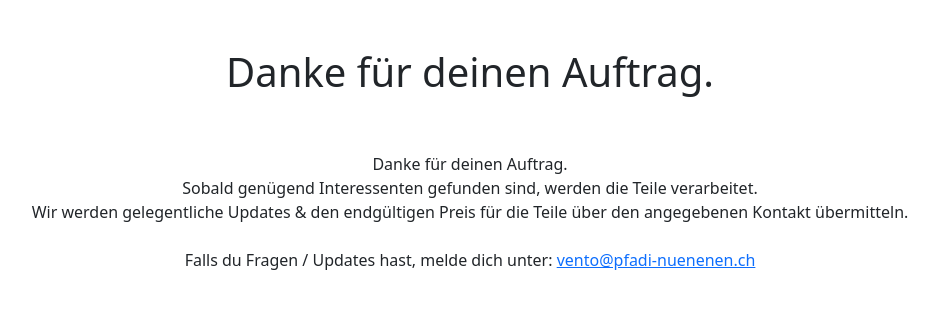
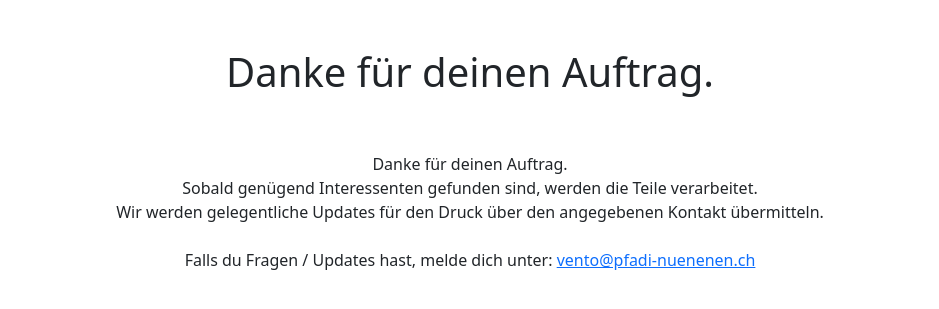
Before and after one commit to Vento-Nuenenen/miniMarket, a PHP site: page /pfadi-pink/success.php in a window 1280 px wide. Shown: the top 309 px of the page, without its empty margins (170-1109 px from the left). Run offline with PHP 8.4, Linux system fonts and the light colour scheme; some libraries are stand-ins or nearby versions.

Commit message:
Update success.php

```diff
--- a/pfadi-pink/success.php
+++ b/pfadi-pink/success.php
@@ -14,7 +14,7 @@
             <br />
 
             <div class="container-fluid text-center">
-                <h1>Danke für deinen Auftrag. </h1>
+                <h1>Danke für deinen Auftrag.</h1>
             </div>
 
             <br />
@@ -27,7 +27,7 @@
               <p>
                   Danke für deinen Auftrag. <br />
                   Sobald genügend Interessenten gefunden sind, werden die Teile verarbeitet. <br />
-                  Wir werden gelegentliche Updates & den endgültigen Preis für die Teile über den angegebenen Kontakt übermitteln. <br />
+                  Wir werden gelegentliche Updates für den Druck über den angegebenen Kontakt übermitteln. <br />
                   <br />
                   Falls du Fragen / Updates hast, melde dich unter: <a href="mailto:vento@pfadi-nuenenen.ch">vento@pfadi-nuenenen.ch</a> <br />
               </p>
```
